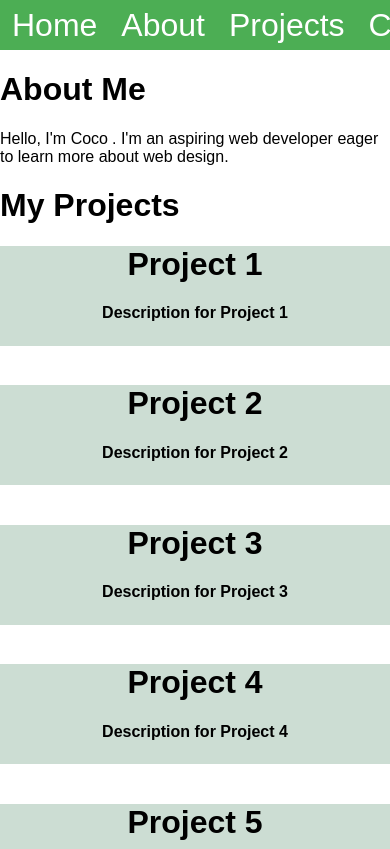
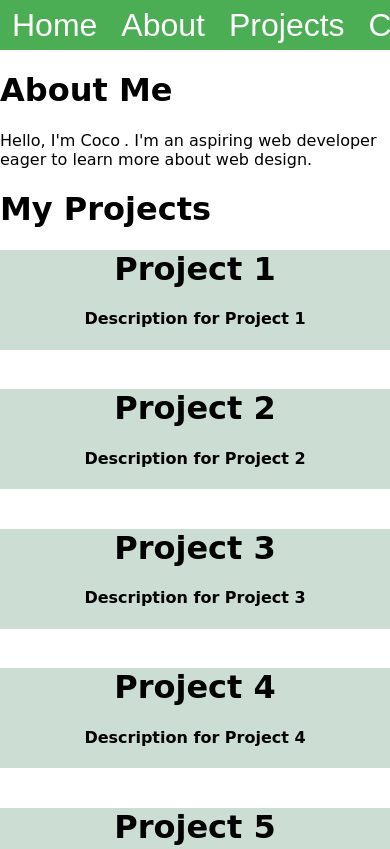
Before and after one commit to cfrikke/ResponsiveWebDesign, a plain HTML site: page index.htm in a window 390 px wide. Shown: the top 849 px of the page. Drawn offline with Linux system fonts and the light colour scheme.

Commit message:
Fixed the font for smaller devices

```diff
--- a/styles.css
+++ b/styles.css
@@ -31,6 +31,8 @@ h1, h2, h3, h4, h5, h6, text, p, t {
     /* For mobile phones */
     .projects {
         background-color: #CCDDD3;
+    }
+    h1, h2, h3, h4, h5, h6, t, p {
         font-family: cursive;
     }
 }
```
